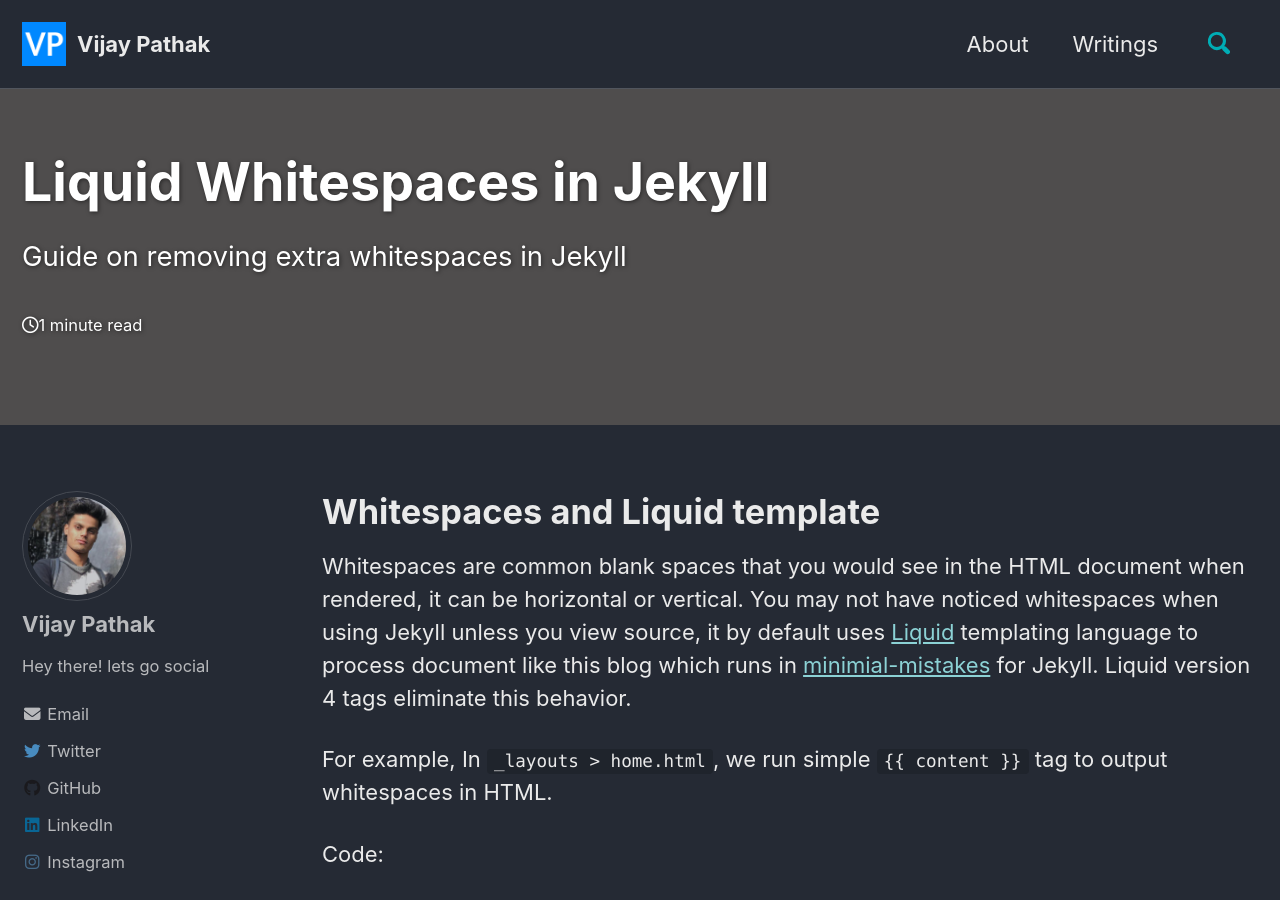
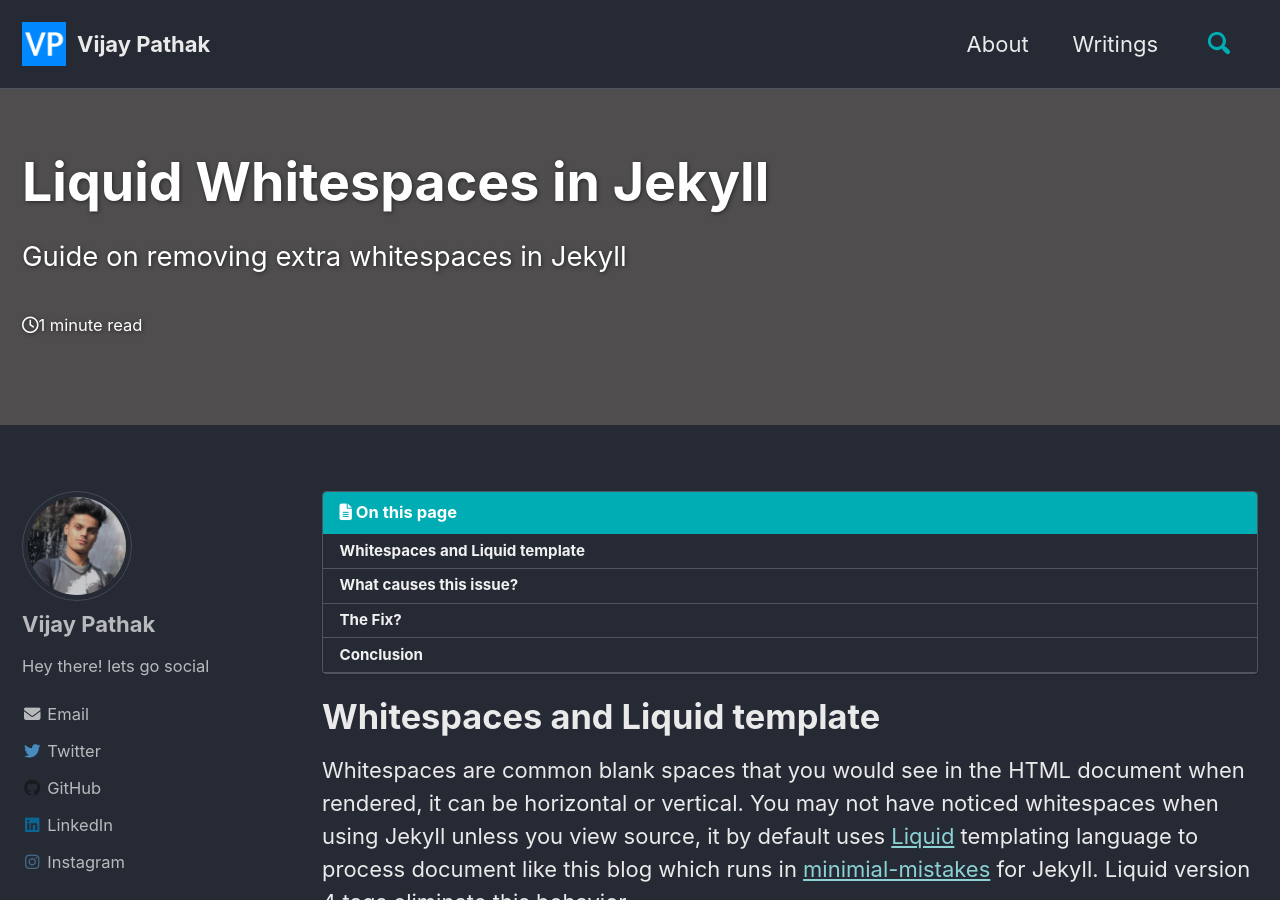
Before and after one commit to hbvj99/hbvj99.github.io, a Jekyll site: the page built from _posts/2019/2019-11-15-liquid-whitespaces-in-jekyll.md, in a window 1280 px wide and 900 px high. Built offline with Jekyll 4.4.1, drawn with Linux system fonts in a browser that asks for light colours; cached includes are drawn as plain includes; nearby versions of some CDN libraries; comment, search, counter and statistics services are not loaded.

Commit message:
enable toc

```diff
--- a/_config.yml
+++ b/_config.yml
@@ -310,5 +310,5 @@ defaults:
       related: true
       header:
         overlay_color: "#4f4d4d"
-      toc: false
+      toc: true
       classes: wide
```
